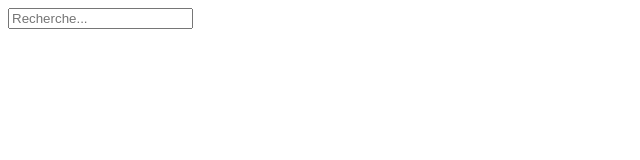
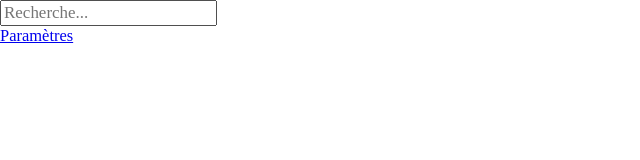
Before and after one commit to mateis-rgb/IA-Search, a website: page index.html in a window 1280 px wide. Shown: the whole page, without its empty margins (0-640 px from the left). Drawn offline with Linux system fonts and the light colour scheme.

Commit message:
Index Page

```diff
--- a/index.html
+++ b/index.html
@@ -5,6 +5,7 @@
 		<meta http-equiv="X-UA-Compatible" content="IE=edge">
 		<meta name="viewport" content="width=device-width, initial-scale=1.0">
 		<title>IA Search</title>
+		<link rel="stylesheet" href="./style.css">
 	</head>
 	<body>
 		<div class="container">
@@ -15,5 +16,9 @@
 			</div>
 			<div class="results"></div>
 		</div>
+
+		<a class="footer" href="./settings.html">Paramètres</a>
+
+		<script src="./main.js"></script>
 	</body>
 </html>
--- a/style.css
+++ b/style.css
@@ -0,0 +1,13 @@
+* {
+	font-family: "JetBrains Mono";
+	font-size: 1.01em;
+}
+
+body {
+	margin: 0;
+	padding: 0;
+}
+
+.container {
+
+}
```
